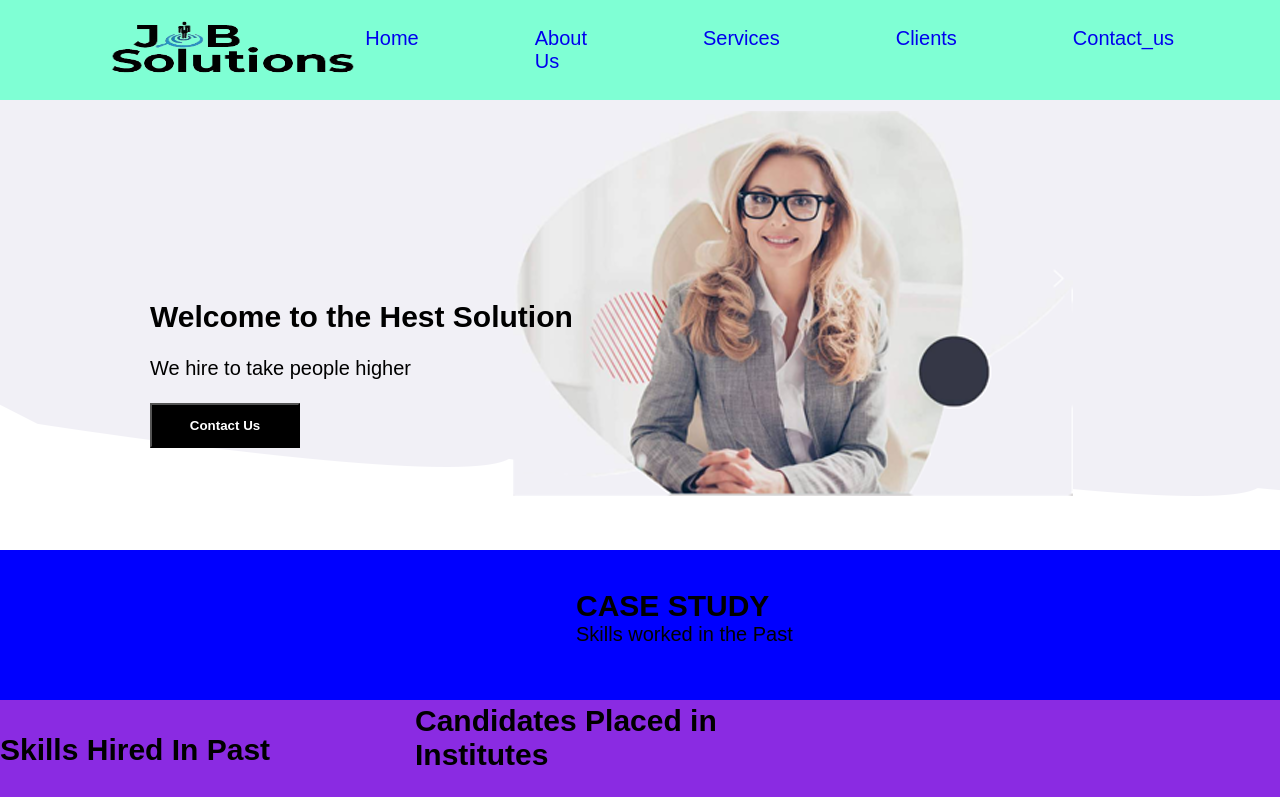
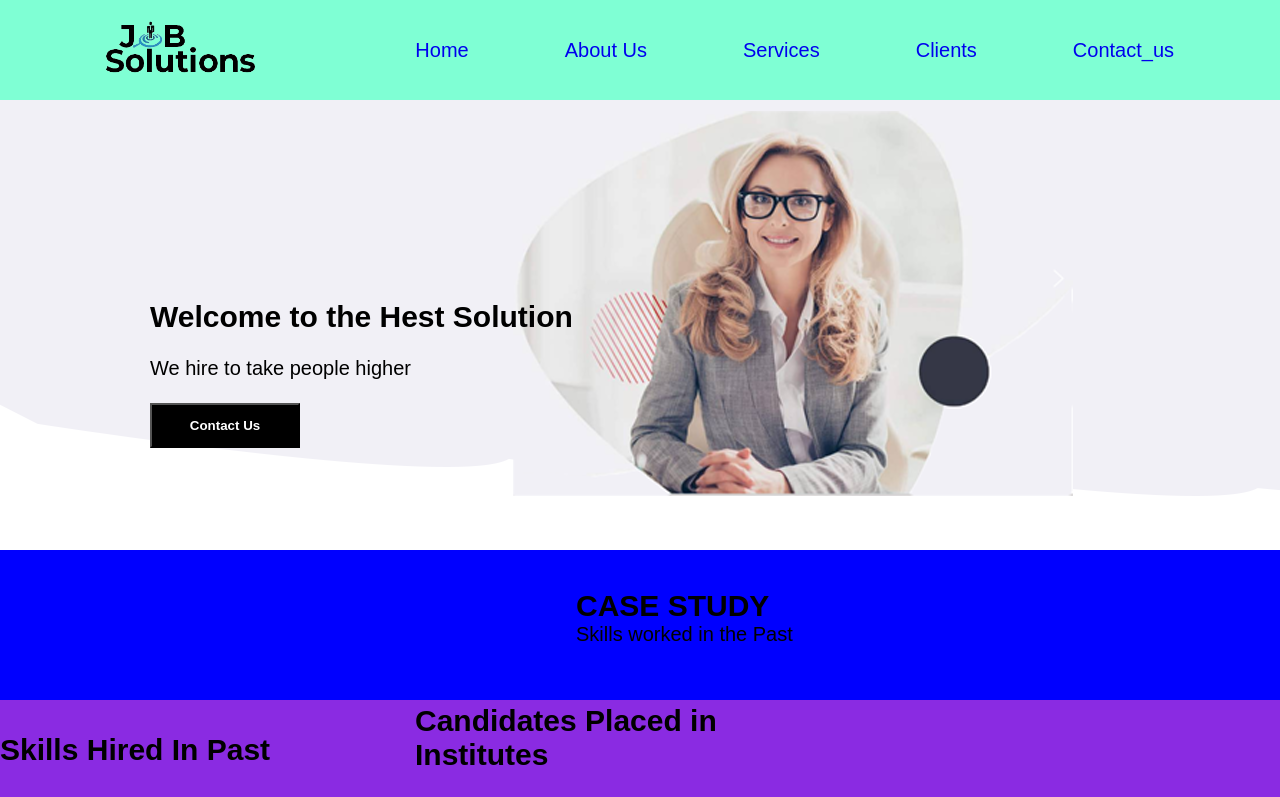
Before and after one commit to Bhavitvartak123/Responsive, a plain HTML site: page Sanmit.html in a window 1280 px wide. Shown: the top 797 px of the page. Drawn offline with Linux system fonts and the light colour scheme.

Commit message:
chande css

```diff
--- a/Sanmit.css
+++ b/Sanmit.css
@@ -20,11 +20,12 @@ html{
 
 .header .logo{
     height: 3rem;
+    width: 160px;
 }
 
 .navbar_list{
     display: flex;
-    gap: 4.8rem;
+    gap: 3.8rem;
     list-style: none;
     /* justify-content: space-around; */
 }
@@ -95,12 +96,7 @@ html{
     text-align: center;
 }
 
-/* .multiple_ser1{
-    display: flex;
-    text-align: center;
-    background-color: red;
-    gap: 4rem;
-} */
+
 
 .container3{
     display: flex;
@@ -121,8 +117,6 @@ html{
     gap: 3rem;
     height: 380px;
     padding-top: 35px;
-    /* align-items: center; */
-
 }
 
 .map_list{
@@ -181,8 +175,6 @@ html{
         display: flex;
         gap: 10px;
         list-style: none;
-
-        /* justify-content: space-around; */
     }
 
     .navbar_list,li,a{
```
